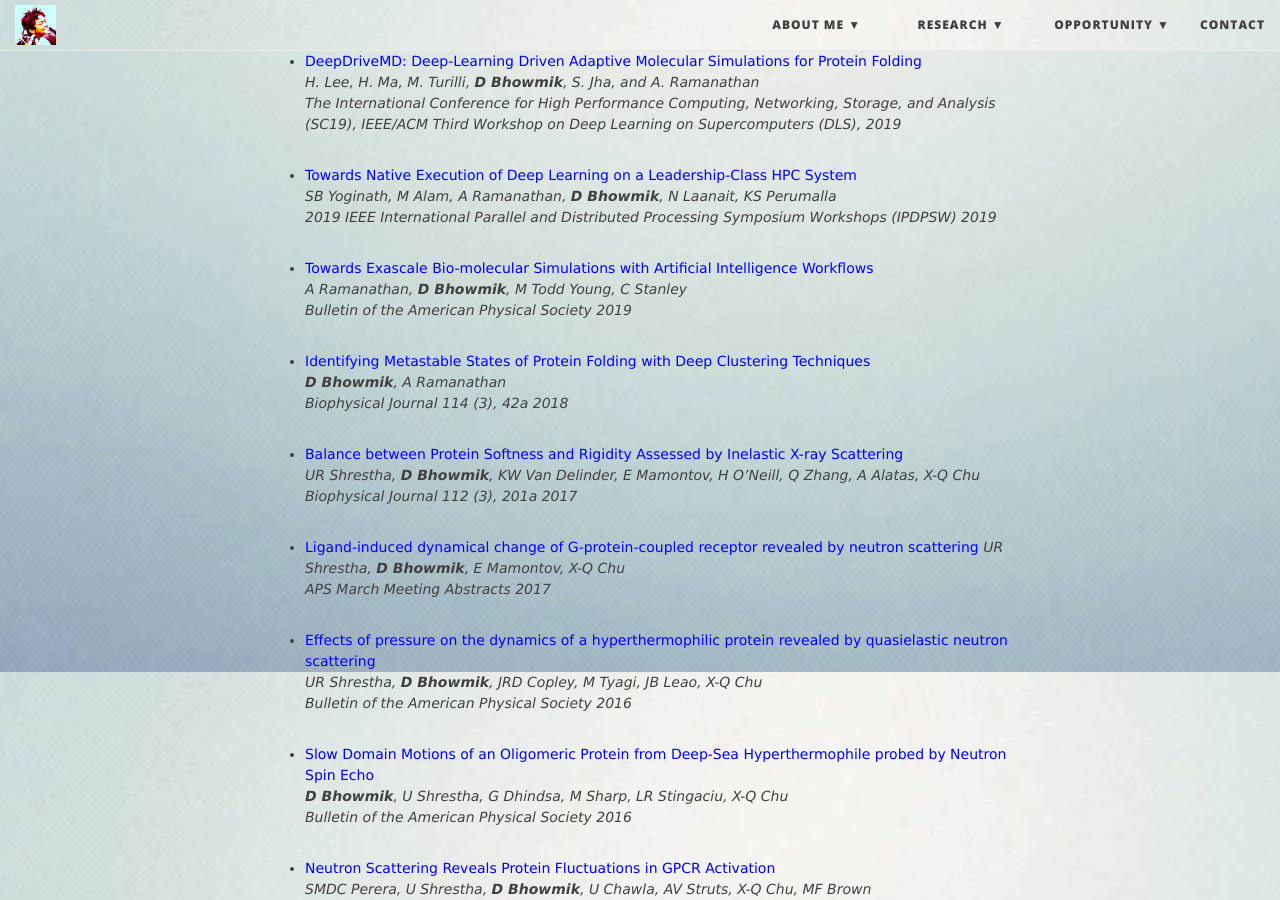
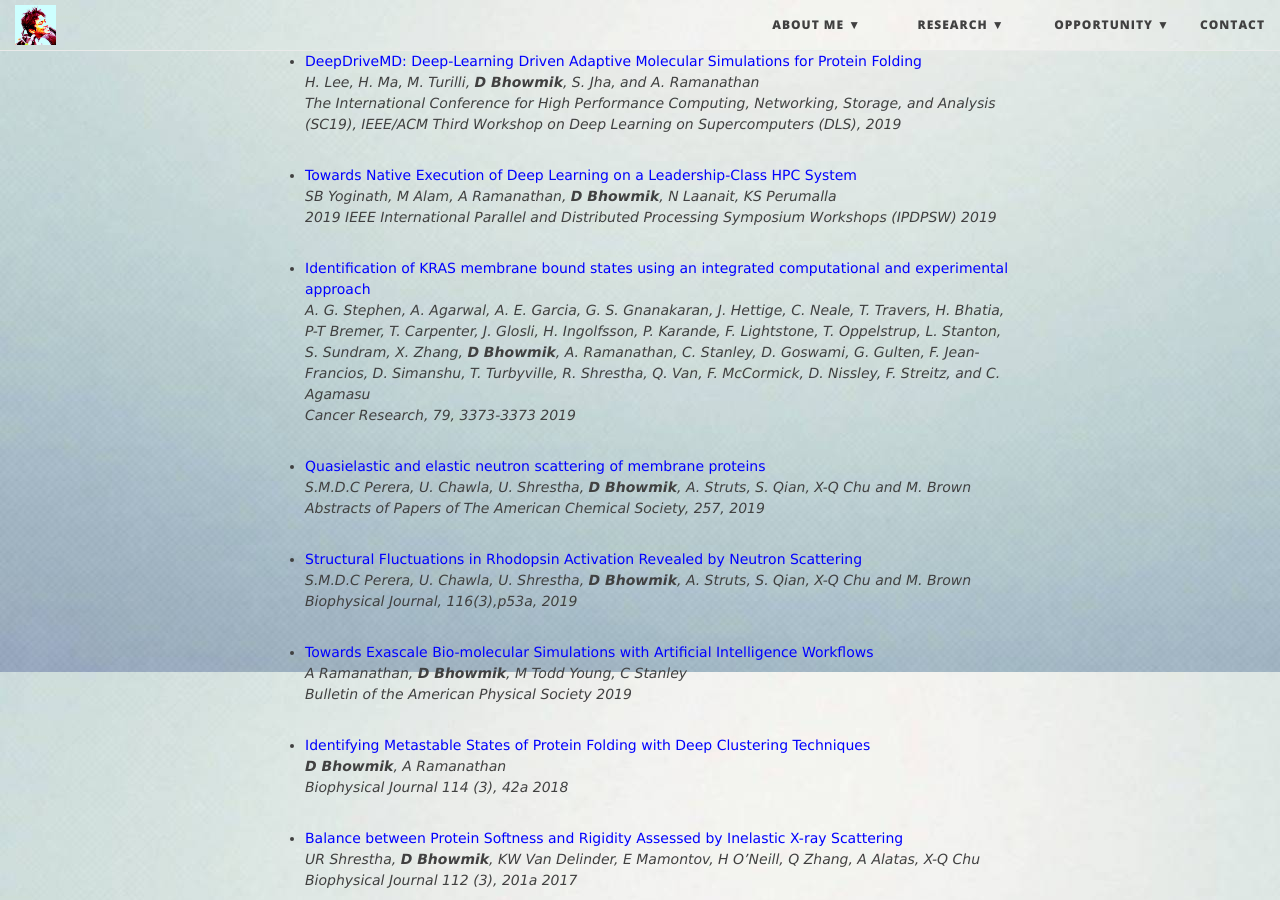
Before and after one commit to debsindhu/debsindhu.github.io, a Jekyll site: the page built from publication.md, in a window 1280 px wide and 900 px high, scrolled down 3612 px. Built offline with Jekyll 4.4.1, drawn with Linux system fonts in a browser that asks for light colours; nearby versions of some CDN libraries.

Commit message:
Update publication.md

```diff
--- a/publication.md
+++ b/publication.md
@@ -132,6 +132,21 @@ The International Conference for High Performance Computing, Networking, Storage
 - <span style="color:blue">Towards Native Execution of Deep Learning on a Leadership-Class HPC System</span>
 _SB Yoginath, M Alam, A Ramanathan, __D Bhowmik__, N Laanait, KS Perumalla
 2019 IEEE International Parallel and Distributed Processing Symposium Workshops (IPDPSW) 2019_
+
+- <span style="color:blue">Identification of KRAS membrane bound states using an integrated computational and experimental approach</span>
+_A. G. Stephen, A. Agarwal, A. E. Garcia, G. S. Gnanakaran, J. Hettige, C. Neale, T. Travers, H. Bhatia, P-T
+Bremer, T. Carpenter, J. Glosli, H. Ingolfsson, P. Karande, F. Lightstone, T. Oppelstrup, L. Stanton, S. Sundram,
+X. Zhang, __D Bhowmik__, A. Ramanathan, C. Stanley, D. Goswami, G. Gulten, F. Jean-Francios, D. Simanshu, T.
+Turbyville, R. Shrestha, Q. Van, F. McCormick, D. Nissley, F. Streitz, and C. Agamasu
+Cancer Research, 79, 3373-3373 2019_
+
+- <span style="color:blue">Quasielastic and elastic neutron scattering of membrane proteins</span>
+_S.M.D.C Perera, U. Chawla, U. Shrestha, __D Bhowmik__, A. Struts, S. Qian, X-Q Chu and M. Brown
+Abstracts of Papers of The American Chemical Society, 257, 2019_
+
+- <span style="color:blue">Structural Fluctuations in Rhodopsin Activation Revealed by Neutron Scattering</span>
+_S.M.D.C Perera, U. Chawla, U. Shrestha, __D Bhowmik__, A. Struts, S. Qian, X-Q Chu and M. Brown
+Biophysical Journal, 116(3),p53a, 2019_
 
 - <span style="color:blue">Towards Exascale Bio-molecular Simulations with Artificial Intelligence Workflows</span>
 _A Ramanathan, __D Bhowmik__, M Todd Young, C Stanley
```
